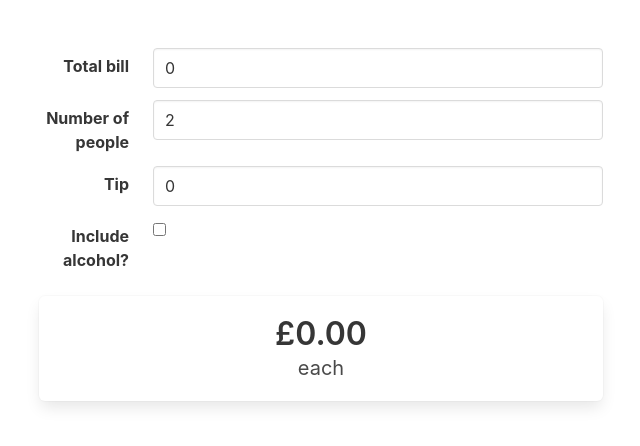
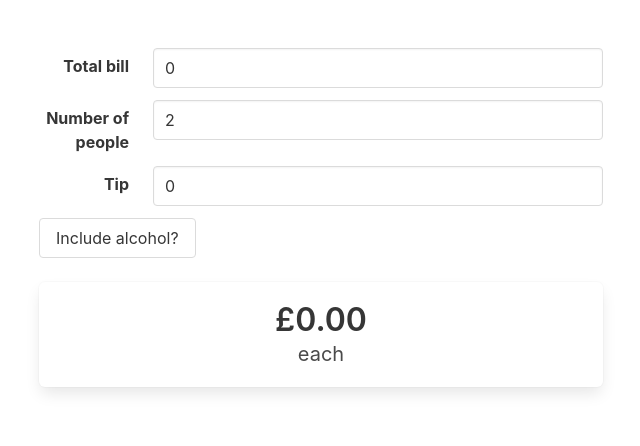
Before and after one commit to danoleary/bill-splitter, a Gatsby site: page / in a window 1280 px wide. Shown: the whole page, without its empty margins (319-959 px from the left). Built offline with nearby package versions, Linux system fonts and the light colour scheme; Gatsby itself is replaced by a stand-in of ours.

Commit message:
use button to toggle alcohol

```diff
--- a/src/components/checkbox.js
+++ /dev/null
@@ -1,20 +0,0 @@
-import React from "react"
-import PropTypes from "prop-types";
-import Field from './field'
-
-const Checkbox = (props) => (
-    <Field label={props.label} control={
-        <input className='checkbox' type='checkbox'
-            name={props.inputName}
-            onClick={props.handleChange}
-            defaultChecked={false} />
-    } />
-)
-
-Checkbox.propTypes = {
-    label: PropTypes.string.isRequired,
-    inputName: PropTypes.string.isRequired,
-    handleChange: PropTypes.func.isRequired
-};
-
-export default Checkbox;
--- a/src/components/form.js
+++ b/src/components/form.js
@@ -1,7 +1,6 @@
 import React from "react"
 import PropTypes from "prop-types";
 import NumberInput from './numberInput'
-import Checkbox from './checkbox'
 
 const Form = ( props ) => (
     <form className="is-narrow">
@@ -20,10 +19,9 @@ const Form = ( props ) => (
             inputName="tip"
             initialValue={0}
             handleChange={props.handleInputChange} />
-        <Checkbox
-            label="Include alcohol?"
-            inputName="includeAlcohol"
-            handleChange={props.handleInputChange} />
+        <button onClick={props.toggleIncludeAlcohol} className="button" type="button" >
+            Include alcohol?
+        </button>
         {props.includeAlcohol &&
             <div>
                 <NumberInput
--- a/src/pages/index.js
+++ b/src/pages/index.js
@@ -16,29 +16,24 @@ export default class Index extends React.Component {
         this.calculateSplits = this.calculateSplits.bind(this);
         this.handleInputChange = this.handleInputChange.bind(this);
         this.parseValue = this.parseValue.bind(this);
+        this.toggleIncludeAlcohol = this.toggleIncludeAlcohol.bind(this);
+    }
+
+    toggleIncludeAlcohol(event) {
+        this.setState({
+            includeAlcohol: !this.state.includeAlcohol
+        })
     }
 
     handleInputChange(event) {
         const target = event.target;
         const name = target.name;
         const type = target.type;
-        console.log('name: ' + name);
-        console.log('type: ' + type);
         const value = type === 'checkbox' ? target.checked : target.value;
-        console.log('value: ' + value);
-        if (type !== 'checkbox' && !value) {
-            return;
-        }
-        if (name === 'includeAlcohol') {
-            this.setState({
-                includeAlcohol: !this.state.includeAlcohol
-            });
-        } else {
-            const parsedValue = this.parseValue(name, value);
-            this.setState({
-                [name]: parsedValue
-            });
-        }
+        const parsedValue = this.parseValue(name, value);
+        this.setState({
+            [name]: parsedValue
+        });
     }
 
     parseValue(name, value) {
@@ -53,7 +48,7 @@ export default class Index extends React.Component {
                 return parseInt(value);
             }
             default: {
-                return !!value;
+                return value;
             }
         }
     }
@@ -100,6 +95,7 @@ export default class Index extends React.Component {
                             <Form
                                 includeAlcohol={this.state.includeAlcohol}
                                 handleInputChange={this.handleInputChange}
+                                toggleIncludeAlcohol={this.toggleIncludeAlcohol}
                             />
                             <br />
                             {!this.state.includeAlcohol &&
```
